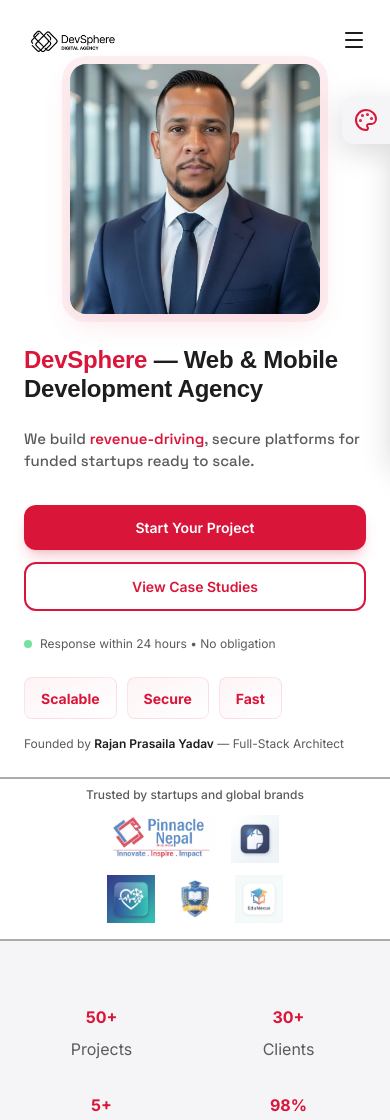
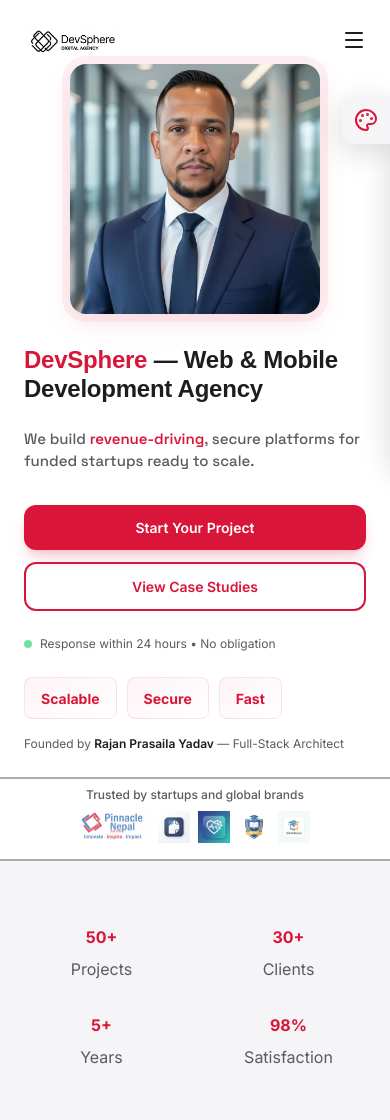
Before and after one commit to Rajan7013/devsphere, a Next.js app: page / in a window 390 px wide. Shown: the top 1120 px of the page. Built offline with nearby package versions, Linux system fonts and the light colour scheme.

Commit message:
Redesign TrustBar: all logos in one row with minimal padding

```diff
--- a/components/sections/TrustBar.tsx
+++ b/components/sections/TrustBar.tsx
@@ -1,93 +1,49 @@
 import Image from 'next/image';
 
 export default function TrustBar() {
-    // Row 1: Wider logos (Pinnacle Nepal, RAG)
-    const row1Clients = [
+    const clients = [
         {
             name: 'Pinnacle Nepal',
             logo: '/Brand logo/pinnaclenepal-logo.webp',
-            width: 140,
-            height: 50,
+            width: 100,
+            height: 35,
         },
         {
             name: 'RAG System',
             logo: '/Brand logo/rag-logo.webp',
-            width: 140,
-            height: 50,
+            width: 100,
+            height: 35,
         },
-    ];
-
-    // Row 2: Other logos (HealthMind AI, EduNexus, College Management)
-    const row2Clients = [
         {
             name: 'HealthMind AI',
             logo: '/Brand logo/health-assistant-ai-logo.webp',
-            width: 140,
-            height: 50,
+            width: 100,
+            height: 35,
         },
         {
             name: 'EduNexus',
             logo: '/Brand logo/school-ogo.webp',
-            width: 140,
-            height: 50,
+            width: 100,
+            height: 35,
         },
         {
             name: 'College Management',
             logo: '/Brand logo/college-management-logo.webp',
-            width: 140,
-            height: 50,
+            width: 100,
+            height: 35,
         },
     ];
 
     return (
         <section className="pb-4 md:pb-6 border-t-2 border-b-2 border-text-muted/50 bg-bg-main">
-            <div className="max-w-7xl mx-auto px-2 md:px-4">
-                <p className="text-center text-xs md:text-sm font-medium text-text-muted mb-3 md:mb-4 pt-2 md:pt-3">
+            <div className="max-w-7xl mx-auto px-0 md:px-4">
+                <p className="text-center text-xs md:text-sm font-medium text-text-muted mb-2 md:mb-4 pt-2 md:pt-3 px-2">
                     Trusted by startups and global brands
                 </p>
 
-                {/* Mobile: Custom 2-row layout, Desktop: All in one row */}
-                <div className="flex flex-col md:hidden gap-3">
-                    {/* Row 1: 2 logos (Pinnacle Nepal, RAG) */}
-                    <div className="flex justify-center items-center gap-4">
-                        {row1Clients.map((client, index) => (
-                            <div
-                                key={index}
-                                className="flex justify-center opacity-80 hover:opacity-100 transition-opacity duration-300"
-                            >
-                                <Image
-                                    src={client.logo}
-                                    alt={`${client.name} logo`}
-                                    width={client.width}
-                                    height={client.height}
-                                    className="h-12 w-auto object-contain"
-                                />
-                            </div>
-                        ))}
-                    </div>
-
-                    {/* Row 2: 3 logos (HealthMind AI, EduNexus, College Management) */}
-                    <div className="flex justify-center items-center gap-4">
-                        {row2Clients.map((client, index) => (
-                            <div
-                                key={index}
-                                className="flex justify-center opacity-80 hover:opacity-100 transition-opacity duration-300"
-                            >
-                                <Image
-                                    src={client.logo}
-                                    alt={`${client.name} logo`}
-                                    width={client.width}
-                                    height={client.height}
-                                    className="h-12 w-auto object-contain"
-                                />
-                            </div>
-                        ))}
-                    </div>
-                </div>
-
-                {/* Desktop: All logos in one row */}
-                <div className="hidden md:flex flex-wrap justify-center items-center gap-8 lg:gap-12">
-                    {[...row1Clients, ...row2Clients].map((client, index) => (
+                {/* All logos in one row for all screen sizes */}
+                <div className="flex justify-center items-center gap-2 md:gap-8 lg:gap-12 px-1 md:px-0">
+                    {clients.map((client, index) => (
                         <div
                             key={index}
                             className="flex justify-center opacity-80 hover:opacity-100 transition-opacity duration-300 hover:scale-105 transform"
@@ -97,7 +53,7 @@
                                 alt={`${client.name} logo`}
                                 width={client.width}
                                 height={client.height}
-                                className="h-16 lg:h-20 w-auto object-contain"
+                                className="h-8 md:h-16 lg:h-20 w-auto object-contain"
                             />
                         </div>
                     ))}
```
